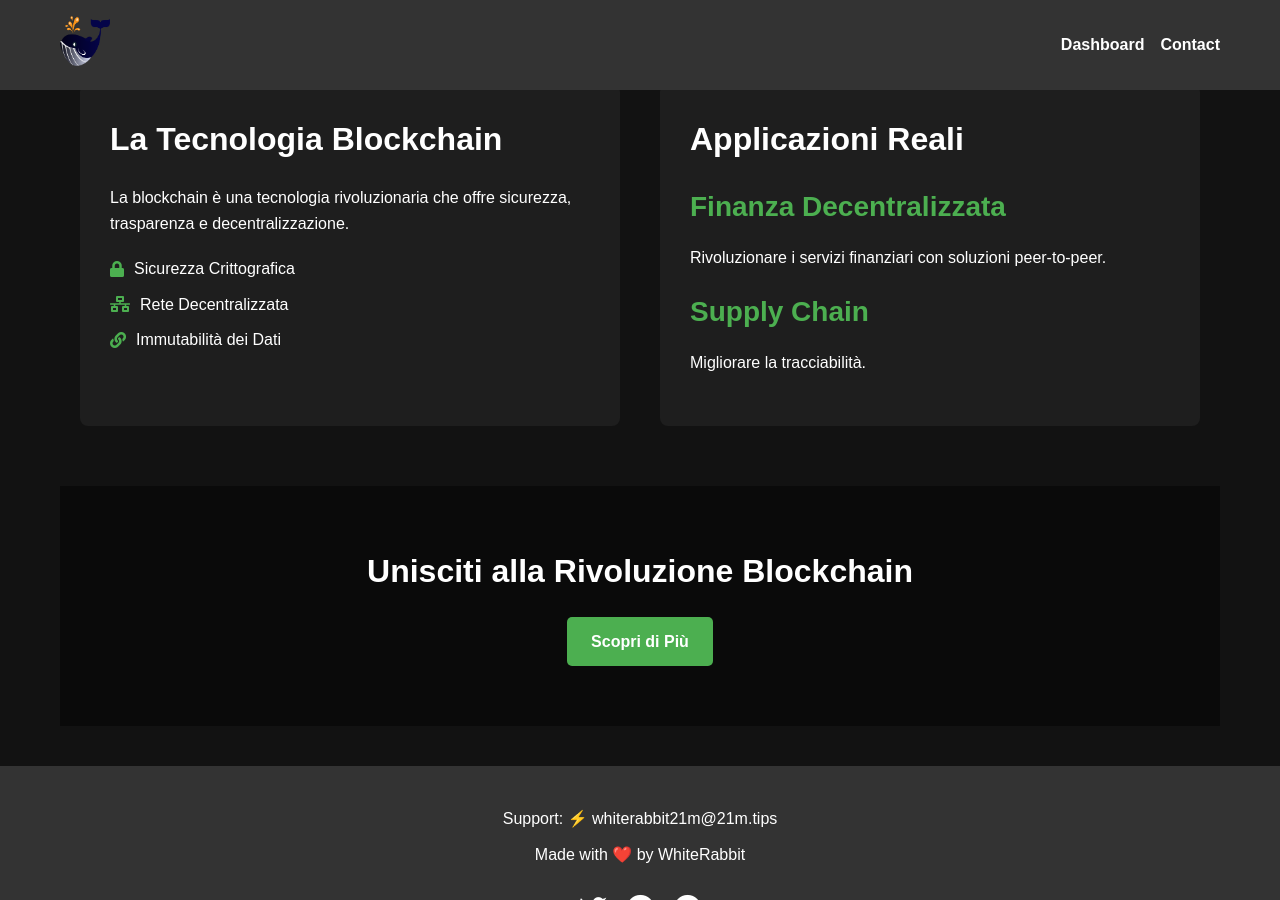
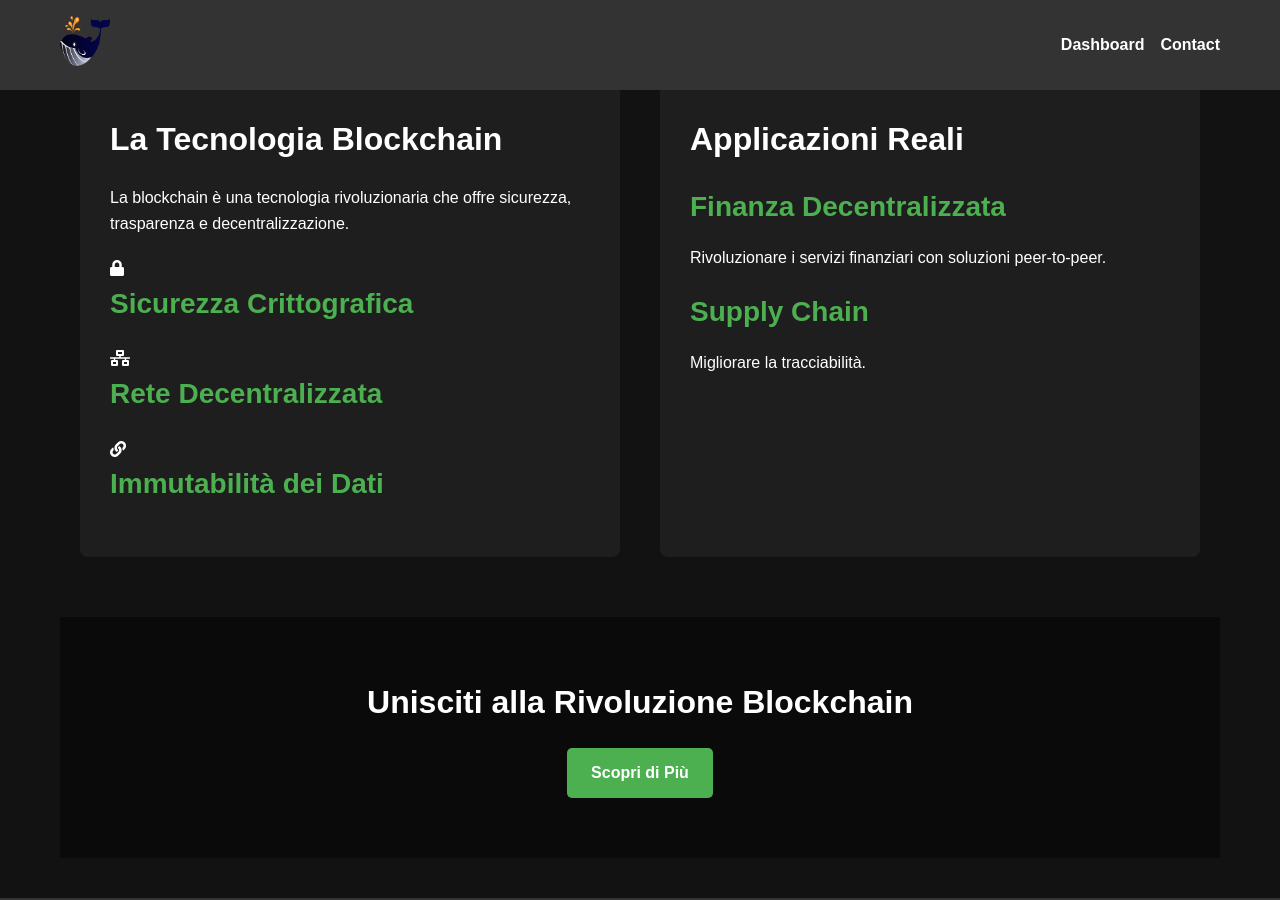
Before and after one commit to whiterabbit21m-test/whiterabbit21m-test.github.io, a Jekyll site: the page built from index.md, in a window 1280 px wide and 900 px high, scrolled down 367 px. Built offline with Jekyll 4.4.1, drawn with Linux system fonts in a browser that asks for light colours.

Commit message:
Update home.html

```diff
--- a/_layouts/home.html
+++ b/_layouts/home.html
@@ -4,8 +4,8 @@ layout: default
 <div class="home">
   <section class="hero">
     <div class="container">
-      <h1>{{ page.title | default: "Bitcoin: Tecnologia del Futuro" }}</h1>
-      <p>{{ page.subtitle | default: "Esplorando l'innovazione blockchain oltre la criptovaluta" }}</p>
+      <h1>{{ page.title }}</h1>
+      <p>{{ page.subtitle }}</p>
     </div>
   </section>
 
@@ -15,11 +15,15 @@ layout: default
         <div class="tech-overview">
           <h2>La Tecnologia Blockchain</h2>
           <p>{{ page.tech_description }}</p>
-          <ul class="feature-list">
+          <div class="tech-features">
             {% for feature in page.tech_features %}
-              <li><i class="fas fa-{{ feature.icon }}"></i> {{ feature.name }}</li>
+              <div class="feature-card">
+                <i class="fas fa-{{ feature.icon }}"></i>
+                <h3>{{ feature.name }}</h3>
+                <p>{{ feature.description }}</p>
+              </div>
             {% endfor %}
-          </ul>
+          </div>
         </div>
         <div class="applications">
           <h2>Applicazioni Reali</h2>
@@ -36,8 +40,8 @@ layout: default
 
   <section class="cta">
     <div class="container">
-      <h2>{{ page.cta_title | default: "Unisciti alla Rivoluzione" }}</h2>
-      <a href="{{ page.cta_link | default: '#' }}" class="cta-button">{{ page.cta_text | default: "Scopri di Più" }}</a>
+      <h2>{{ page.cta_title }}</h2>
+      <a href="{{ page.cta_link }}" class="cta-button">{{ page.cta_text }}</a>
     </div>
   </section>
 </div>
```
